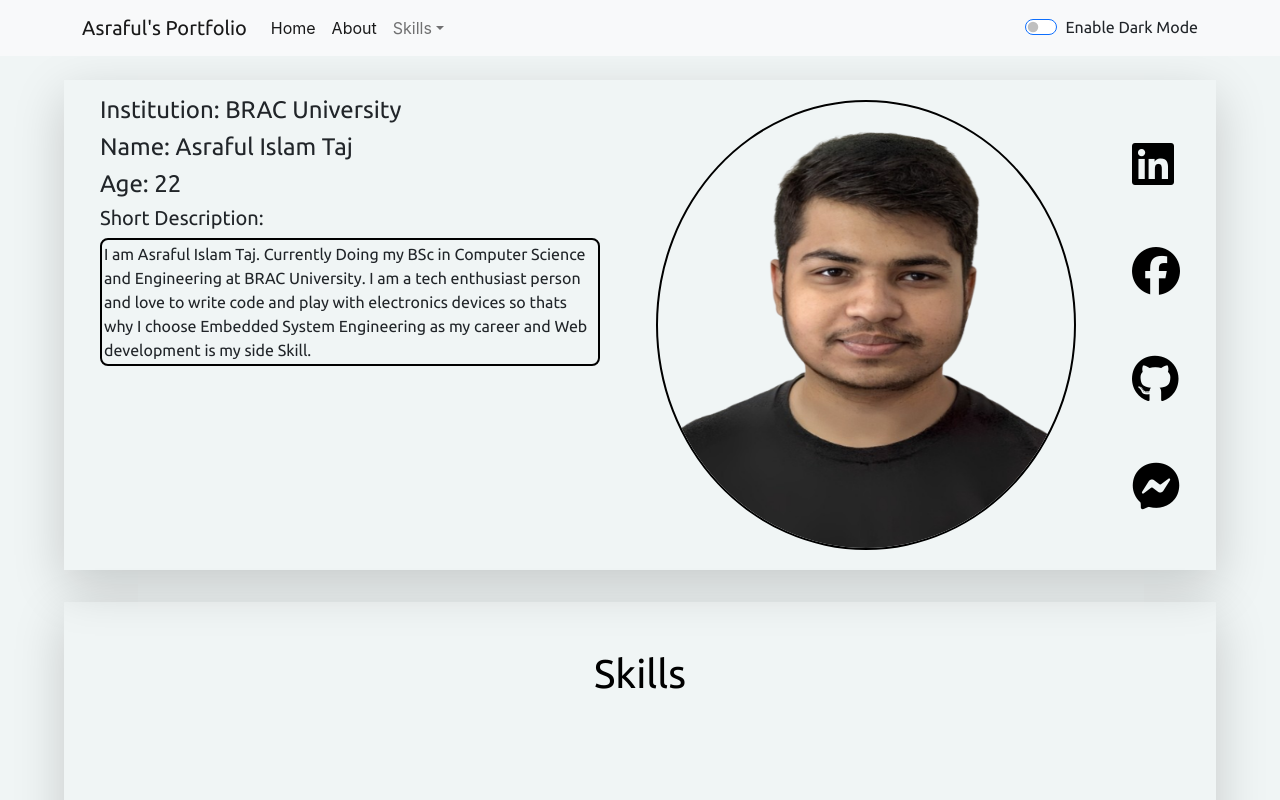
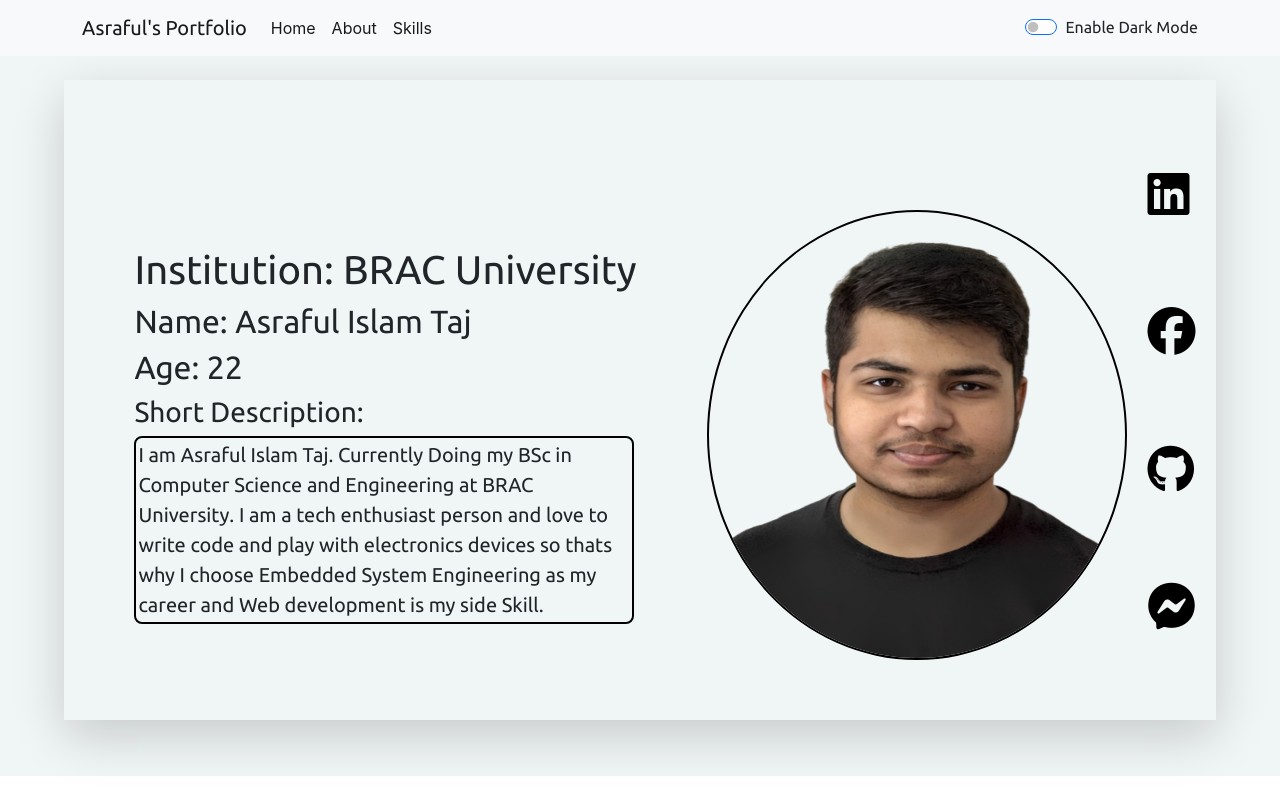
Before and after one commit to undefined2001/portfolio, a React (Create React App) app: page / in a window 1280 px wide. Shown: the top 800 px of the page. Built offline with nearby package versions, Linux system fonts and the light colour scheme; a web font is replaced by a local one.

Commit message:
App Updated

```diff
--- a/package.json
+++ b/package.json
@@ -10,7 +10,8 @@
     "gh-pages": "^4.0.0",
     "react": "^18.2.0",
     "react-dom": "^18.2.0",
-    "react-scripts": "^2.1.3",
+    "react-router-dom": "^6.6.1",
+    "react-scripts": "^5.0.1",
     "web-vitals": "^2.1.4"
   },
   "scripts": {
--- a/src/App.css
+++ b/src/App.css
@@ -8,7 +8,7 @@
 }
 
 .my-img {
-  margin: 20px;
+  margin: 130px 0;
   height: 450px;
   width: 420px;
   border: 2px solid white;
@@ -18,7 +18,7 @@
 .my-container {
   display: flex;
   justify-content: space-evenly;
-
+  height: 90vh;
 }
 
 .icons {
@@ -27,7 +27,9 @@
   justify-content: space-evenly;
 }
 
+
 .description {
+  height: 80vh;
   width: 90vw;
   display: flex;
   flex-direction: row;
@@ -38,11 +40,15 @@
 .my-icon {
   color: white;
 }
-
+.my-info{
+  padding: 50px;
+  margin: 150px 0;
+}
 .my-info>p {
   border-radius: 8px;
   padding: 2px;
   width: 500px;
+  font-size: 20px;
 }
 
 
--- a/src/App.js
+++ b/src/App.js
@@ -1,19 +1,25 @@
 // import logo from './logo.svg';
-import React, {useState} from 'react'
+import React, { useState } from 'react'
 import Navbar from './components/Navbar';
 import Profile from './components/Profile';
 import Skills from './components/Skills';
 import './App.css';
+import {
+  BrowserRouter as Router,
+  Route,
+  Link,
+  Routes
+} from 'react-router-dom';
 
 function App() {
   const [mode, setMode] = useState("light");
   const [btnText, setbtnText] = useState("Enable Dark Mode");
 
-    const switchMode = ()=>{
-        if (mode === "light"){
+  const switchMode = () => {
+    if (mode === "light") {
       setMode("dark");
       setbtnText("Disable Dark Mode");
-          }else{
+    } else {
       setMode("light");
       setbtnText("Enable Dark Mode");
     }
@@ -21,11 +27,16 @@ function App() {
 
 
   return (
+    <Router>
       <>
-    <Navbar  title = "Asraful's Portfolio" mode = {mode} switchMode = {switchMode} btnText = {btnText}/>
-    <Profile mode = {mode}/>
-    <Skills mode = {mode}/>
+        <Navbar title="Asraful's Portfolio" mode={mode} switchMode={switchMode} btnText={btnText} />
       </>
+      <Routes>
+
+        <Route exact path="/" element={<Profile mode={mode} />}/>
+        <Route exact path="/skills" element={<Skills mode={mode}/>} />
+      </Routes>
+    </Router>
   );
 }
 
--- a/src/components/Navbar.js
+++ b/src/components/Navbar.js
@@ -1,5 +1,6 @@
 import React from 'react';
 import PropTypes from "prop-types";
+import {Link} from 'react-router-dom'
 
 
 export default function Navbar(props) {
@@ -9,31 +10,20 @@ export default function Navbar(props) {
         <>
             <nav className={`navbar navbar-expand-lg navbar-${props.mode} bg-${props.mode}`}>
                 <div className="container">
-                    <a className="navbar-brand my-font" href="/">{props.title}</a>
+                <Link className="navbar-brand active my-font" aria-current="page" to="/">{props.title}</Link>
                     <button className="navbar-toggler" type="button" data-bs-toggle="collapse" data-bs-target="#navbarSupportedContent" aria-controls="navbarSupportedContent" aria-expanded="false" aria-label="Toggle navigation">
                         <span className="navbar-toggler-icon"></span>
                     </button>
                     <div className="collapse navbar-collapse" id="navbarSupportedContent">
                         <ul className="navbar-nav me-auto mb-2 mb-lg-0">
                             <li className="nav-item">
-                                <a className="nav-link active" aria-current="page" href="/">Home</a>
+                                <Link className="nav-link active" aria-current="page" to="/">Home</Link>
                             </li>
                             <li className="nav-item">
-                                <a className="nav-link active" href="/">About</a>
+                                <Link className="nav-link active" to="/">About</Link>
                             </li>
                             <li className="nav-item dropdown">
-                                <a className="nav-link dropdown-toggle" href="/" role="button" data-bs-toggle="dropdown" aria-expanded="false">
-                                    Skills
-                                </a>
-                                <ul className="dropdown-menu m-2">
-                                    <li><a className="dropdown-item" href="/">C++</a></li>
-                                    <li><hr className="dropdown-divider" /></li>
-                                    <li><a className="dropdown-item" href="/">Embedded<br/>System</a></li>
-                                    <li><hr className="dropdown-divider" /></li>
-                                    <li><a className="dropdown-item" href="/">Pyhton</a></li>
-                                    <li><hr className="dropdown-divider" /></li>
-                                    <li><a className="dropdown-item" href="/">Django</a></li>
-                                </ul>
+                                <Link className="nav-link active" to="skills/">Skills</Link>
                             </li>
                         </ul>
                         <div className="form-check form-switch">
--- a/src/components/Profile.js
+++ b/src/components/Profile.js
@@ -5,20 +5,20 @@ import image from '../image/image.png'
 export default function Profile(props) {
     const style = () => {
         if (props.mode === "light") {
-            return [{ border: "2px solid black" }, { color: "black" }, { backgroundColor: "#f0f5f5" }, { textAlign: 'center',  color: "black" }]
+            return [{ border: "2px solid black" }, { color: "black" }, { backgroundColor: "#f0f5f5" }, { textAlign: 'center', color: "black" }]
         } else {
-            return [{ border: "2px solid white" }, { color: "white" }, { backgroundColor: "#1c1e21" }, { textAlign: 'center',  color: "white" }]
+            return [{ border: "2px solid white" }, { color: "white" }, { backgroundColor: "#1c1e21" }, { textAlign: 'center', color: "white" }]
         }
     }
     return (
-        <>
+        <div className="profile">
             <div className="container-fluid my-container" style={style()[2]}>
                 <div className="description shadow-lg my-4">
                     <div className={`my-info my-font py-3 text-${(props.mode === "light") ? "dark" : "light"}`}>
-                        <h4>Institution: BRAC University</h4>
-                        <h4>Name: Asraful Islam Taj</h4>
-                        <h4>Age: 22</h4>
-                        <h5>Short Description:</h5>
+                        <h1>Institution: BRAC University</h1>
+                        <h2>Name: Asraful Islam Taj</h2>
+                        <h2>Age: 22</h2>
+                        <h3>Short Description:</h3>
                         <p style={style()[0]}>
                             I am Asraful Islam Taj. Currently Doing my BSc in Computer Science and Engineering at BRAC University. I am a
                             tech enthusiast person and love to write code and play with electronics devices so thats why I choose Embedded
@@ -36,6 +36,6 @@ export default function Profile(props) {
                     </div>
                 </div>
             </div>
-        </>
+        </div>
     )
 }
--- a/src/components/Skills.js
+++ b/src/components/Skills.js
@@ -33,7 +33,7 @@ export default function Skills(props) {
                         <div className="skill-3 shadow-lg">
                             <h5>Django</h5>
                             <img src={djlogo} alt="" />
-                            <button className='btn btn-primary'>Project</button>
+                            <a className="btn btn-primary" href="https://undefined2001.pythonanywhere.com/admin" rel='noopener' target = "_blank">Project</a>
                         </div>
 
                         <div className="skill-4 shadow-lg">
```
Also changed, not shown: 1 other file (tests, documents, lock files or other folders). Lines whose indentation alone changed are shown as unchanged.
